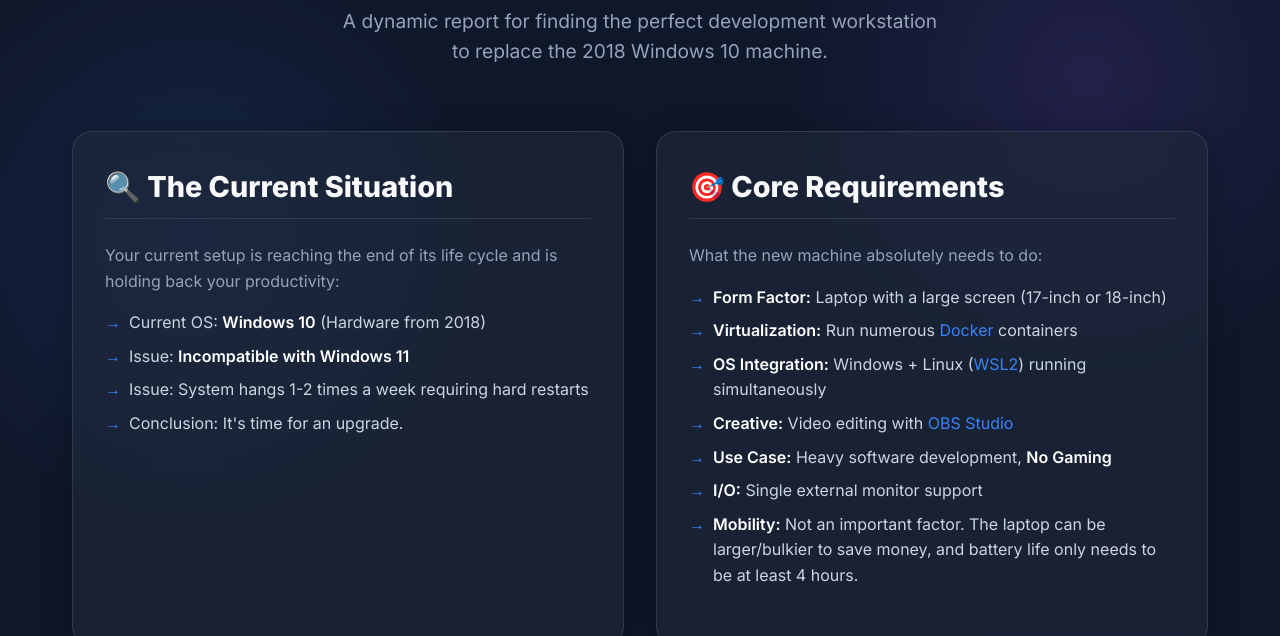
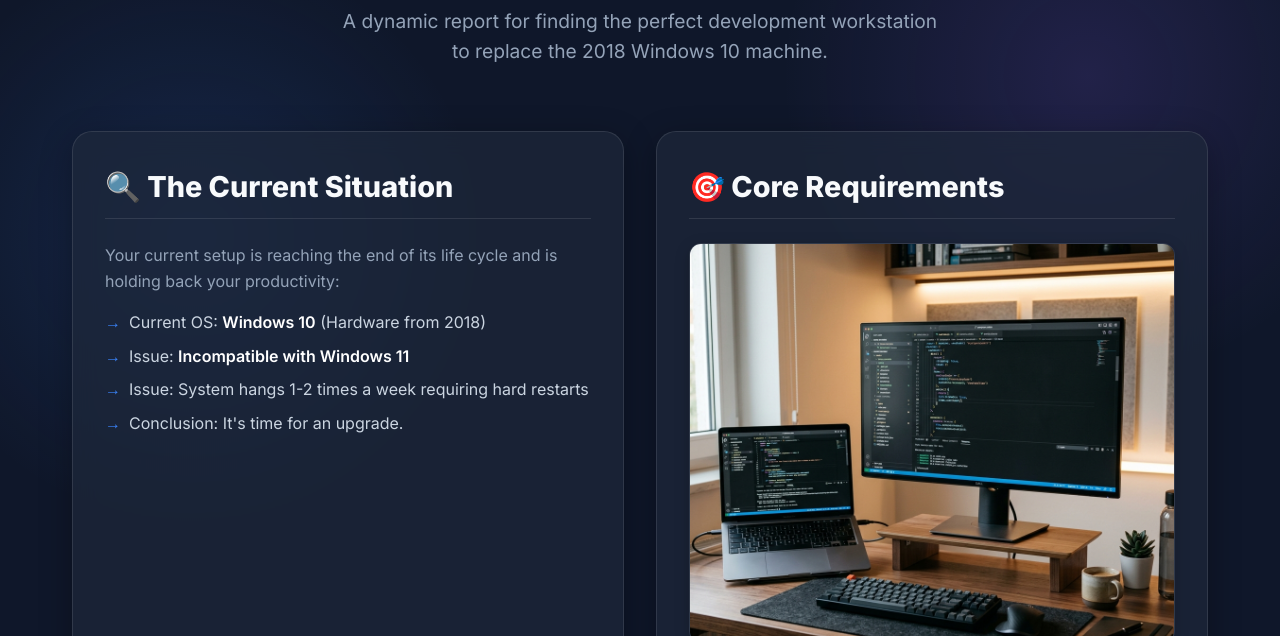
Before and after one commit to edwardtanguay/newpc, a plain HTML site: page index.html in a window 1280 px wide. Shown: the part 164-800 px from the top of the page. Drawn offline with Linux system fonts and the light colour scheme.

Commit message:
with images

```diff
--- a/index.css
+++ b/index.css
@@ -226,3 +226,13 @@ a:hover {
     from { opacity: 0; transform: translateY(20px); }
     to { opacity: 1; transform: translateY(0); }
 }
+
+.illustration {
+    width: 100%;
+    max-height: 400px;
+    object-fit: cover;
+    border-radius: 12px;
+    margin-bottom: 1.5rem;
+    border: 1px solid var(--glass-border);
+    box-shadow: 0 4px 15px rgba(0,0,0,0.2);
+}
--- a/index.html
+++ b/index.html
@@ -29,6 +29,7 @@
         <!-- The Requirements -->
         <div class="glass-card">
             <h2>🎯 Core Requirements</h2>
+            <img src="dev_setup.png" alt="Modern Developer Setup" class="illustration">
             <p>What the new machine absolutely needs to do:</p>
             <ul>
                 <li><span class="highlight">Form Factor:</span> Laptop with a large screen (17-inch or 18-inch)</li>
@@ -44,6 +45,7 @@
         <!-- Hardware Analysis -->
         <div class="glass-card full-width" style="animation-delay: 0.6s;">
             <h2>⚙️ Hardware Analysis</h2>
+            <img src="hardware_components.png" alt="NVMe SSD and RAM" class="illustration">
             <p>Based on your requirements, here is an analysis of what you think you need, and what you <em>actually</em> need for modern dev workflows:</p>
 
             <h3>Storage: At least 1 TB SSD</h3>
@@ -62,6 +64,7 @@
         <!-- Recommendations -->
         <div class="glass-card full-width" style="animation-delay: 0.8s;">
             <h2>💻 Best option laptops</h2>
+            <img src="best_option.png" alt="Robust Workstation Laptop" class="illustration">
             <p>If you don't need to run LLMs locally, you no longer need a dedicated NVIDIA GPU. Since mobility and thinness aren't priorities, we can focus on larger, cost-effective workstation laptops that offer exceptional cooling and durability for the price. <strong>All models in this category come with a 2TB SSD and 64GB of RAM</strong> to handle extensive Docker images and massive dev environments without breaking a sweat.</p>
 
             <div class="laptop-grid">
@@ -103,6 +106,7 @@
             </div>
 
             <h2 style="margin-top: 3rem;">💻 Laptops for local LLMs</h2>
+            <img src="ai_laptop.png" alt="High-end AI Laptop" class="illustration">
             <p>If you want the ability to run AI/ML models (like <a href="https://ollama.com/" target="_blank" rel="noopener noreferrer">Ollama</a> or <a href="https://lmstudio.ai/" target="_blank" rel="noopener noreferrer">LM Studio</a>) locally, you absolutely need a dedicated <a href="https://www.nvidia.com/" target="_blank" rel="noopener noreferrer">NVIDIA</a> GPU with plenty of VRAM. Here are the top picks that balance battery life and the immense power needed for running LLMs.</p>
 
             <div class="laptop-grid">
@@ -158,6 +162,7 @@
         <!-- Cost Reduction -->
         <div class="glass-card full-width" style="animation-delay: 1.2s;">
             <h2>📉 Cost Reduction</h2>
+            <img src="laptop_upgrade.png" alt="Manual Laptop Upgrade" class="illustration">
             <p>If you need to reduce the price, here is what you can compromise on:</p>
             <ul>
                 <li><strong>Buy a smaller SSD (1TB) and upgrade later:</strong> Laptop manufacturers often overcharge for storage, typically demanding €150 to €250 extra to upgrade from 1TB to 2TB at checkout. However, buying a high-quality 1TB NVMe SSD yourself only costs around €60 to €90. Many Windows laptops allow you to easily add a second SSD later when you need more space, saving you a lot of money. (Just verify the model supports a second drive!)</li>
```
Also changed, not shown: ai_laptop.png (added), best_option.png (added), dev_setup.png (added), hardware_components.png (added), laptop_upgrade.png (added).
